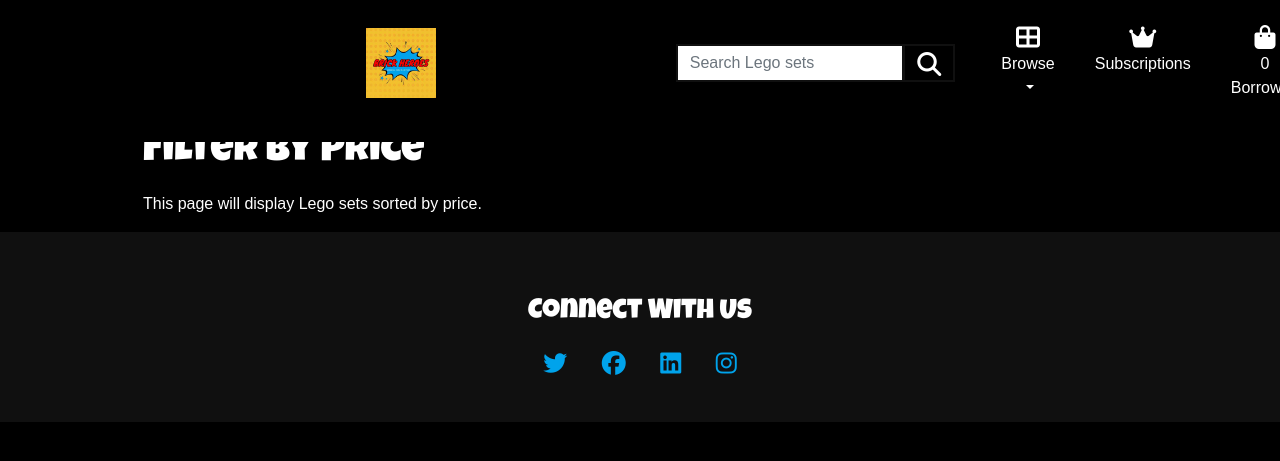
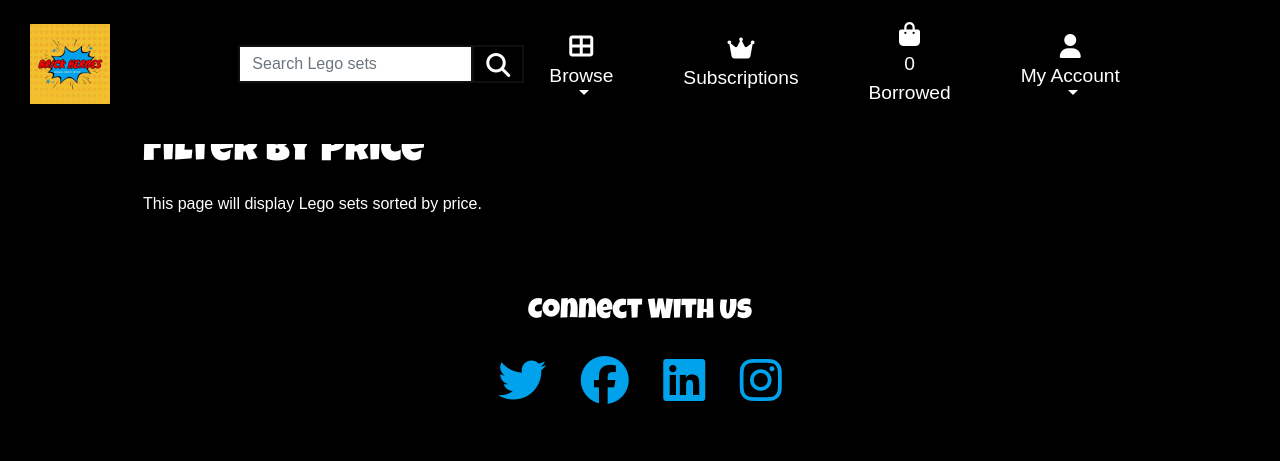
Before and after one commit to SophieMcGee/brick_heroes, a Django app: page /filter-by-price/ in a window 1280 px wide. Shown: the top 461 px of the page. Run offline with Django 3.2, Linux system fonts and the light colour scheme; some libraries are stand-ins or nearby versions; some web fonts are replaced.

Commit message:
Adjust header spacing

```diff
--- a/static/css/base.css
+++ b/static/css/base.css
@@ -27,28 +27,68 @@ h5, h6 {
 header {
     background-color: #000;
     color: #FFF;
-    padding: 10px 0;
+    padding: 10px 15px;
     z-index: 1000;
     position: fixed;
     width: 100%;
+    max-width: 100vw;
     top: 0;
     display: flex;
     align-items: center;
     justify-content: space-between;
     flex-wrap: nowrap;
+    box-sizing: border-box;
+    overflow: hidden;
 }
 
 header a, header a:hover, header a:focus {
-    color: #FFF;
+    color: #ffcc00;
 }
 
 header .logo img {
-    max-height: 70px;
+    max-height: 80px;
+}
+/* Prevent wrapping
+header .list-inline {
+    display: flex;
+    flex-direction: row;
+    flex-wrap: nowrap;
+    justify-content: flex-end;
+    align-items: center;
+    width: 100%;
+    gap: 20px;
+    padding: 0;
+    margin: 0;
+}
+    */
+
+header .list-inline {
+    margin: 0 !important;
+    padding: 0 !important;
+    flex-wrap: nowrap; /* Prevent wrapping */
+    justify-content: flex-end; /* Push icons to right */
+    width: 100%; /* Ensure it takes full width */
 }
 
 
 header .list-inline-item {
-    margin-right: 15px;
+    display: flex;
+    align-items: center;
+    justify-content: center;
+    flex: 0 1 auto;
+    text-align: center;
+    padding: 5px 10px;
+}
+
+header .list-inline-item a {
+    display: flex;
+    flex-direction: column;
+    align-items: center;
+    text-decoration: none;
+    color: #fff;
+    font-size: 1.2rem; /* Default size */
+    transition: font-size 0.3s ease; /* Smooth scaling */
+    max-width: 100%;
 }
 
 
@@ -60,6 +100,22 @@ header .fas {
     justify-content: center;
     height: 1.5rem;
     width: 1.5rem;
+}
+
+header.container-fluid {
+    width: 100%;
+    max-width: 100%;
+    padding: 0 15px;
+}
+
+header .row {
+    margin: 0 !important;
+    width: 100%;
+}
+
+header .col-12 {
+    display: flex;
+    align-items: center;
 }
 
 /* Add spacing below the fixed header */
@@ -370,7 +411,6 @@ header .btn:hover {
 
 /* Footer */
 footer.footer-custom {
-    background-color: #101010; /* Black */
     color: #FFD400 !important;
     padding: 1rem;
     text-align: center;
@@ -386,12 +426,13 @@ footer.footer-custom {
 .footer-custom .social-media-icons a {
     margin: 0 15px;
     color: #00A3EB;
-    font-size: 1.5rem;
+    font-size: 3rem;
 }
 
 .footer-custom .social-icons a:hover {
     color: #FE0000
 }
+
 /* Buttons for Images */
 .image-button {
     display: inline-block;
@@ -457,6 +498,18 @@ footer.footer-custom {
         width: 100%;
     }
 
+    header .list-inline {
+        flex-wrap: nowrap !important;
+        display: flex;
+        justify-content: flex-end;
+        gap: 10px;
+    }
+
+    header .list-inline-item i {
+        font-size: 1.5rem;
+        transition: font-size 0.3s ease;
+    }
+
 }
 /* Adjust for smaller tablet screens */
 
--- a/templates/base.html
+++ b/templates/base.html
@@ -57,26 +57,19 @@
   <body>
     <!-- Main Header -->
     <header class="container-fluid fixed-top">
-        <div id="mainnav" class="r-12pt-lg-2 d-none d-lg-flex"></div>
-            <div class="row"></div>
-                <div class="row align-items-center py-2">
+        <div id="mainnav" class="row align-items-center py-2 w-100 mx-0">
                     <!-- Logo -->
-                    <div class="col-12 col-lg-4 my-auto py-1 py-lg-0 text-center text-lg-left">
+                    <div class="col-12 col-lg-2 my-auto py-1 py-lg-0 text-center text-lg-left">
                         <a href="{% url 'home' %}" class="logo">
                             <img src="{% static 'media/brick-heroes-logo.jpg' %}" alt="Brick Heroes Logo">
                         </a>
                     </div>
 
                     <!-- Search Bar -->
-                    <div class="col-12 col-lg-4 my-auto py-1 py-lg-0">
+                    <div class="col-12 col-lg-5 my-auto py-1 py-lg-0 d-flex justify-content-start">
                         <form method="GET" action="{% url 'all_products' %}">
                             <div class="input-group w-100">
-                                <input
-                                    class="form-control border border-black rounded-0"
-                                    type="text"
-                                    name="q"
-                                    placeholder="Search Lego sets"
-                                >
+                                <input class="form-control border border-black rounded-0" type="text" name="q" placeholder="Search Lego sets">
                                 <div class="input-group-append">
                                     <button class="form-control btn btn-black border border-black rounded-0" type="submit">
                                         <span class="icon">
@@ -90,8 +83,8 @@
 
 
                     <!-- Main Navigation for Large Screens - Icons -->
-                    <div class="col-12 col-lg-4 my-auto py-1 py-lg-0 d-none d-lg-flex">
-                        <ul class="list-inline list-unstyled d-flex justify-content-lg-end text-center my-0">
+                    <div class="col-12 col-lg-4 my-auto py-1 py-lg-0 d-none d-lg-flex justify-content-end">
+                        <ul class="list-inline list-unstyled d-flex text-center my-0">
                             <!-- Browse Lego Sets -->
                             <li class="list-inline-item dropdown">
                                 <a class="nav-link text-white dropdown-toggle" href="#" id="categoriesDropdown" data-toggle="dropdown" aria-haspopup="true" aria-expanded="false">
```
Also changed, not shown: other parts of static/css/base.css (+30 -26 lines).
